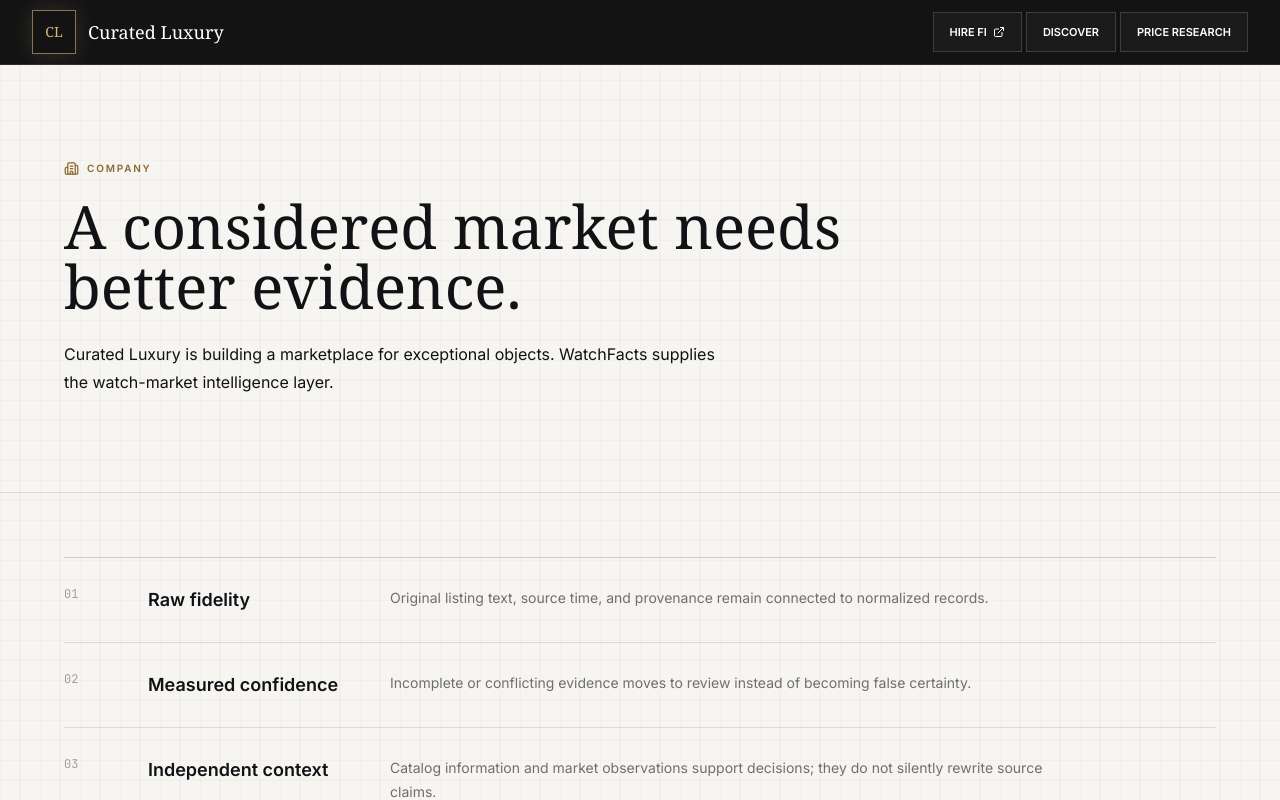
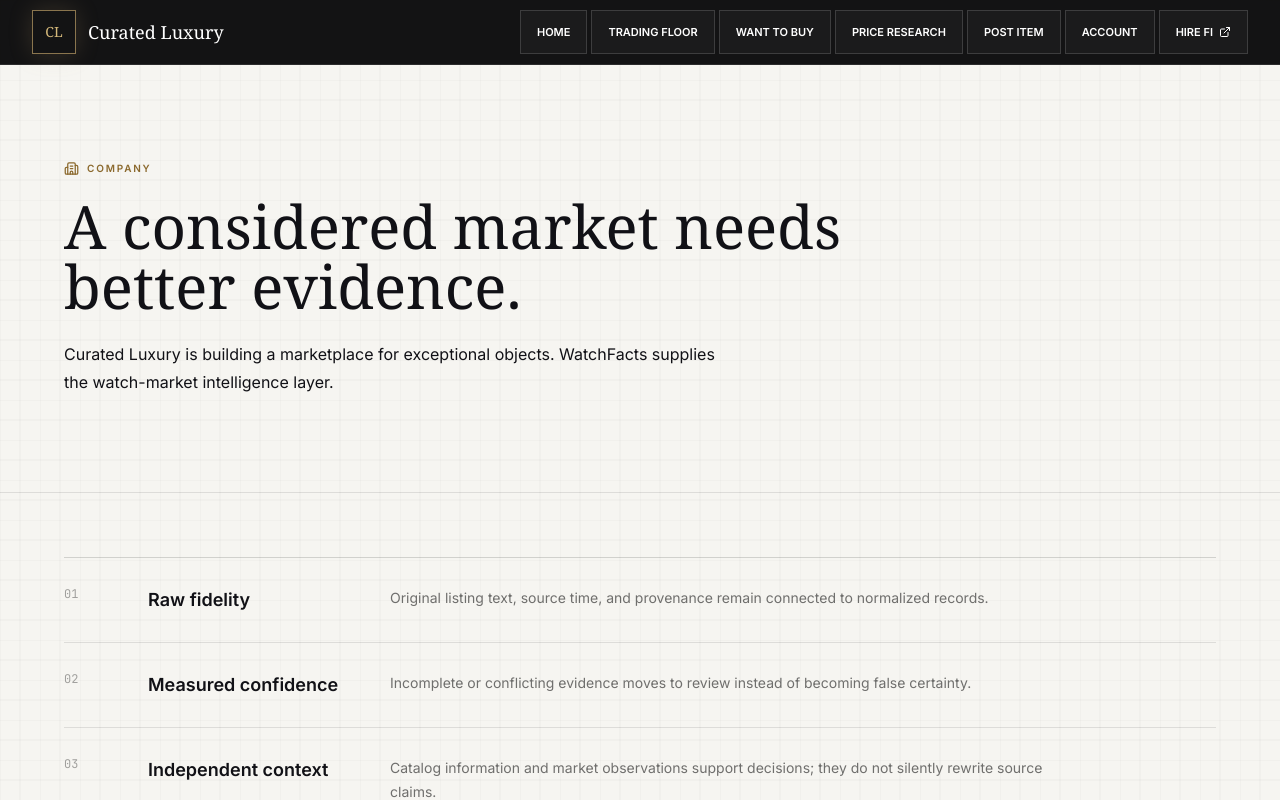
Before and after one commit to Pablodd1/WF2, a React (Vite) app: page /#/info/1 in a window 1280 px wide. Shown: the top 800 px of the page. Built offline with nearby package versions, Linux system fonts and the light colour scheme.

Commit message:
improve marketplace navigation and client detail labels (#131)

```diff
--- a/src/components/MarketHeader.tsx
+++ b/src/components/MarketHeader.tsx
@@ -4,9 +4,13 @@ import { Link, useLocation } from 'react-router-dom';
 const LUXFI_URL = 'https://luxfi.ai/#add-fi';
 
 const HEADER_LINKS = [
+  { label: 'HOME', to: '/' },
+  { label: 'TRADING FLOOR', to: '/trading' },
+  { label: 'WANT TO BUY', to: '/trading?type=WTB' },
+  { label: 'PRICE RESEARCH', to: '/price-research' },
+  { label: 'POST ITEM', to: '/dealer/post' },
+  { label: 'ACCOUNT', to: '/dealer/account/profile' },
   { label: 'HIRE FI', href: LUXFI_URL, external: true },
-  { label: 'DISCOVER', to: '/trading' },
-  { label: 'PRICE RESEARCH', to: '/price-research' },
 ];
 
 type MarketHeaderProps = {
@@ -30,11 +34,20 @@ export function MarketHeader({ compact = false, className = '', showLogo = true
           <span className="sr-only">Curated Luxury</span>
         )}
 
-        <nav className="grid min-w-0 grid-cols-3 items-center gap-1 sm:flex sm:flex-1 sm:justify-end" aria-label="Primary navigation">
+        <nav className="flex min-w-0 items-center gap-1 overflow-x-auto pb-1 sm:flex-1 sm:justify-end sm:pb-0" aria-label="Primary navigation">
           {HEADER_LINKS.map(link => {
-            const active = link.to ? location.pathname.startsWith(link.to) : false;
+            const wantsToBuy = location.pathname === '/trading' && new URLSearchParams(location.search).get('type') === 'WTB';
+            const active = link.to === '/'
+              ? location.pathname === '/'
+              : link.to === '/trading'
+                ? location.pathname === '/trading' && !wantsToBuy
+                : link.to === '/trading?type=WTB'
+                  ? wantsToBuy
+                  : link.to
+                    ? location.pathname.startsWith(link.to.split('?')[0])
+                    : false;
             const className = [
-              'flex h-10 min-w-0 items-center justify-center gap-1 border px-2 text-center text-[10px] font-semibold transition-colors sm:shrink-0 sm:gap-1.5 sm:px-4 sm:text-[11px]',
+              'flex h-11 shrink-0 items-center justify-center gap-1 border px-3 text-center text-[10px] font-semibold transition-colors sm:gap-1.5 sm:px-4 sm:text-[11px]',
               active
                 ? 'border-[#d4b87a] bg-[#d4b87a] text-black'
                 : 'border-white/15 bg-white/[0.03] text-white/78 hover:border-[#d4b87a]/70 hover:text-white',
--- a/src/pages/TradingFloor.tsx
+++ b/src/pages/TradingFloor.tsx
@@ -772,7 +772,7 @@ function ListingDetails({ listing, onClose }: { listing: ListingRecord; onClose:
             <h2 className="font-serif text-2xl font-medium tracking-normal" style={{ color: INK }}>{meta.title}</h2>
             <button
               type="button"
-              aria-label="Close listing details"
+              aria-label="Close selected watch"
               title="Close"
               onClick={onClose}
               className="flex h-8 w-8 items-center justify-center rounded-md"
```
Also changed, not shown: 2 other files (tests, documents, lock files or other folders).
